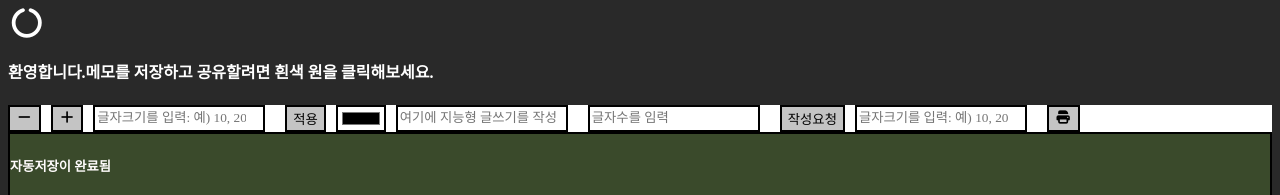
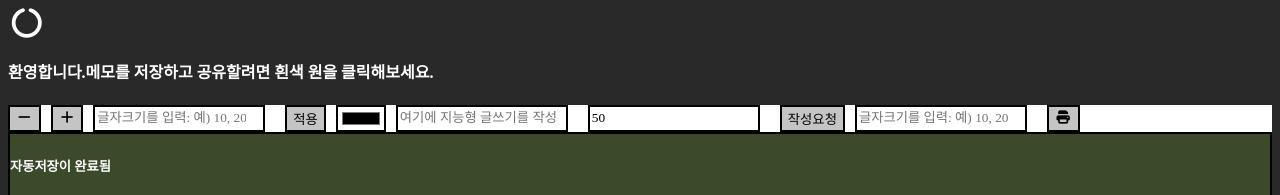
Before and after one commit to dokdoxofficial/notepadx, a React (Create React App) app: page / in a window 1280 px wide. Shown: the top 195 px of the page. Built offline with nearby package versions, Linux system fonts and the light colour scheme; a web font is replaced by a local one.

Commit message:
bug fixed <- notepadx.netlify.app

```diff
--- a/src/App.js
+++ b/src/App.js
@@ -102,8 +102,9 @@ function App() {
         <input
           type="number"
           id="ainumber"
-          placeholder="글자수를 임력"
+          placeholder="ai 가 작성할 글자수를 임력"
           style={{ marginRight: "10px" }}
+          value="50"
         />
         <button onClick={ai}>작성요청</button>
 
```
